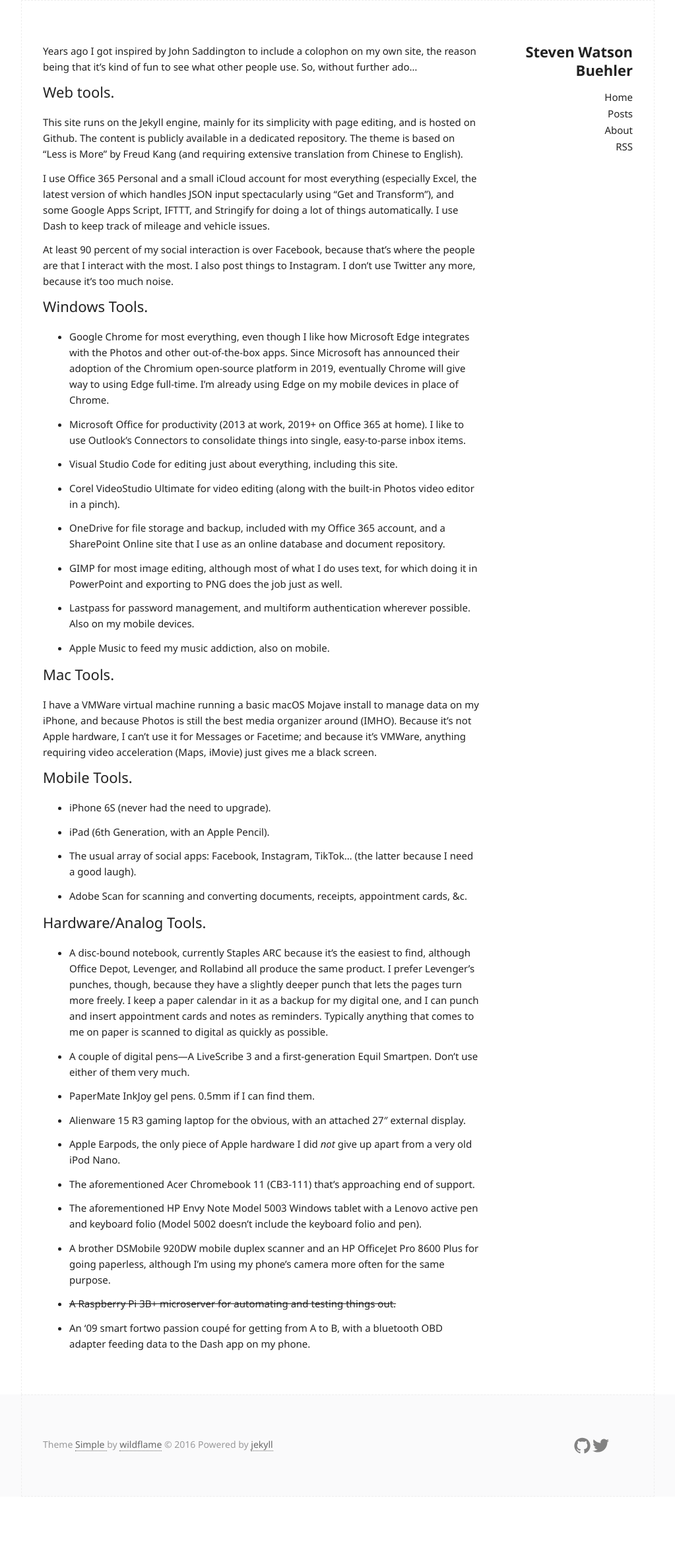
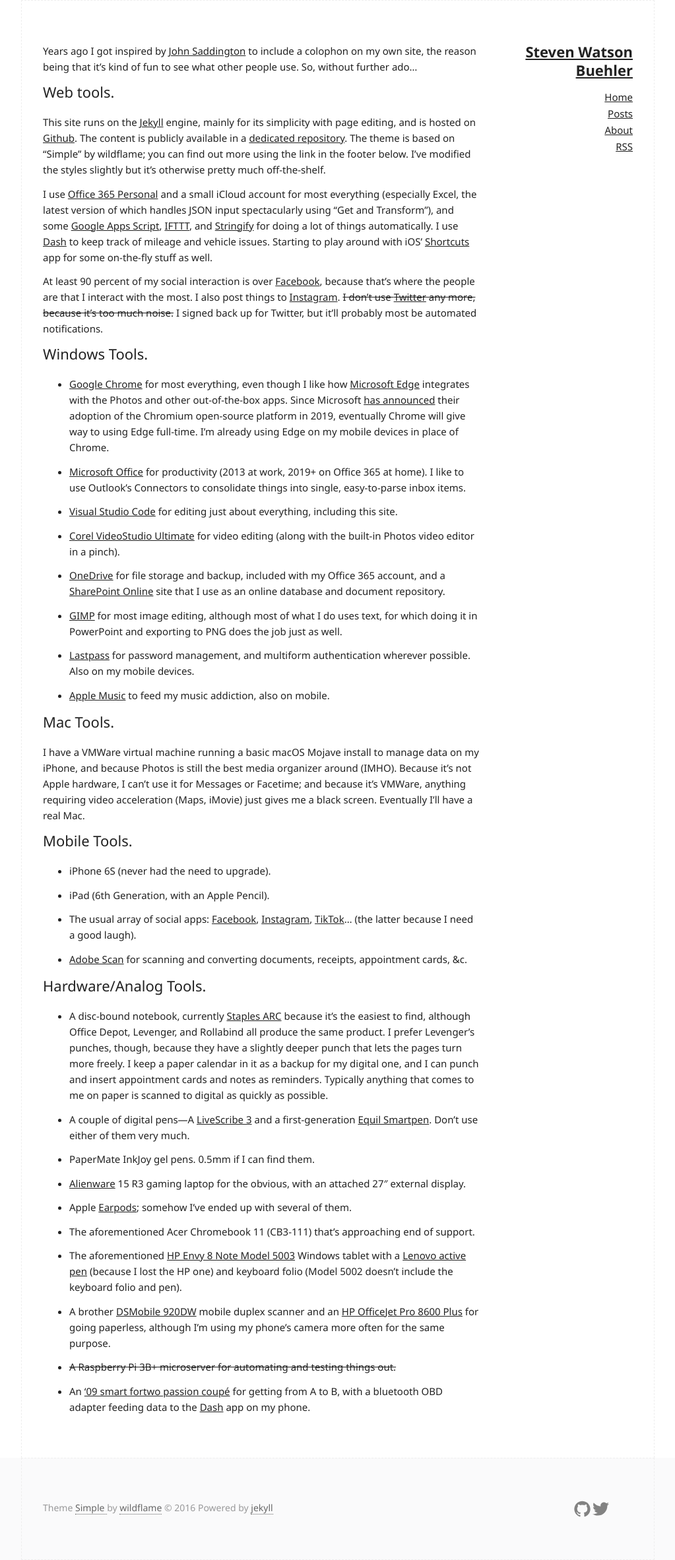
Before and after one commit to swbuehler/stevenwatsonbuehler.github.io, a Jekyll site: the page built from colophon.md, in a window 1280 px wide. Shown: the whole page at 66% size, without its empty margins (128-1151 px from the left). Built offline with Jekyll 4.4.1, drawn with Linux system fonts in a browser that asks for light colours; before the commit the page ends 2269 px from its top, so only the background shows below that.

Commit message:
Updated styles, colophon.

```diff
--- a/_sass/_base.scss
+++ b/_sass/_base.scss
@@ -175,14 +175,14 @@
 –––––––––––––––––––––––––––––––––––––––––––––––––– */
 a {
   color: #222;
-  text-decoration: none;
+  text-decoration: underline;
   //background-color: transparent;
   -webkit-transition: color .4s;
   transition: color .4s;
 }
 a:hover {
   color: #b1b1b1;
-  text-decoration: underline;
+  text-decoration: underline overline;
 }
 
 
--- a/colophon.md
+++ b/colophon.md
@@ -8,11 +8,11 @@
 
 ## Web tools.
 
-This site runs on the [Jekyll](https://jekyllrb.com/) engine, mainly for its simplicity with page editing, and is hosted on [Github](https://www.github.com). The content is publicly available in a [dedicated repository](https://github.com/swbuehler/swbuehler.github.io). The theme is based on "Less is More" by Freud Kang (and requiring extensive translation from Chinese to English).
+This site runs on the [Jekyll](https://jekyllrb.com/) engine, mainly for its simplicity with page editing, and is hosted on [Github](https://www.github.com). The content is publicly available in a [dedicated repository](https://github.com/swbuehler/swbuehler.github.io). The theme is based on "Simple" by wildflame; you can find out more using the link in the footer below. I've modified the styles slightly but it's otherwise pretty much off-the-shelf.
 
-I use [Office 365 Personal](https://www.office.com) and a small iCloud account for most everything (especially Excel, the latest version of which handles JSON input spectacularly using "Get and Transform"), and some [Google Apps Script](https://script.google.com), [IFTTT](https://www.ifttt.com), and [Stringify](https://www.stringify.com) for doing a lot of things automatically. I use [Dash](https://dash.by) to keep track of mileage and vehicle issues.
+I use [Office 365 Personal](https://www.office.com) and a small iCloud account for most everything (especially Excel, the latest version of which handles JSON input spectacularly using "Get and Transform"), and some [Google Apps Script](https://script.google.com), [IFTTT](https://www.ifttt.com), and [Stringify](https://www.stringify.com) for doing a lot of things automatically. I use [Dash](https://dash.by) to keep track of mileage and vehicle issues. Starting to play around with iOS' [Shortcuts](https://support.apple.com/guide/shortcuts/welcome/ios) app for some on-the-fly stuff as well.
 
-At least 90 percent of my social interaction is over [Facebook](https://fb.me/stevenwatsonbuehler), because that's where the people are that I interact with the most. I also post things to [Instagram](https://www.instagram.com/stevenwatsonb). I don't use [Twitter](https://www.twitter.com) any more, because it's too much noise.
+At least 90 percent of my social interaction is over [Facebook](https://fb.me/stevenwatsonbuehler), because that's where the people are that I interact with the most. I also post things to [Instagram](https://www.instagram.com/stevenwatsonb). <del>I don't use [Twitter](https://www.twitter.com) any more, because it's too much noise.</del> I signed back up for Twitter, but it'll probably most be automated notifications.
 
 ## Windows Tools.
 
@@ -34,7 +34,7 @@
 
 ## Mac Tools.
 
-I have a VMWare virtual machine running a basic macOS Mojave install to manage data on my iPhone, and because Photos is still the best media organizer around (IMHO). Because it's not Apple hardware, I can't use it for Messages or Facetime; and because it's VMWare, anything requiring video acceleration (Maps, iMovie) just gives me a black screen.
+I have a VMWare virtual machine running a basic macOS Mojave install to manage data on my iPhone, and because Photos is still the best media organizer around (IMHO). Because it's not Apple hardware, I can't use it for Messages or Facetime; and because it's VMWare, anything requiring video acceleration (Maps, iMovie) just gives me a black screen. Eventually I'll have a real Mac.
 
 ## Mobile Tools.
 
@@ -56,14 +56,14 @@
 
 - [Alienware](https://www.alienware.com) 15 R3 gaming laptop for the obvious, with an attached 27&Prime; external display.
 
-- Apple Earpods, the only piece of Apple hardware I did _not_ give up apart from a very old iPod Nano.
+- Apple [Earpods](https://www.apple.com/shop/product/MNHF2AM/A/earpods-with-35-mm-headphone-plug?fnode=67f3fe5f8e47681d909832e8332a9386d53eddd3850b1d1d9f8251b25ada413d7ff6f17959d41cd5fd7f61bf3e082a7541aed6aa96bc360633a65efb90cf9a4315f29fd5af3ae80f3f68772327f2d9f5b163719d99806d7f251538b4d4a4fe1f); somehow I've ended up with several of them.
 
 - The aforementioned Acer Chromebook 11 (CB3-111) that's approaching end of support.
 
-- The aforementioned HP Envy Note Model 5003 Windows tablet with a Lenovo active pen and keyboard folio (Model 5002 doesn't include the keyboard folio and pen).
+- The aforementioned [HP Envy 8 Note Model 5003](https://support.hp.com/us-en/product/HP-ENVY-8-Note-Tablet/8744686/model/9082829) Windows tablet with a [Lenovo active pen](https://support.lenovo.com/us/en/accessories/acc100285) (because I lost the HP one) and keyboard folio (Model 5002 doesn't include the keyboard folio and pen).
 
-- A brother DSMobile 920DW mobile duplex scanner and an HP OfficeJet Pro 8600 Plus for going paperless, although I'm using my phone's camera more often for the same purpose.
+- A brother [DSMobile 920DW](https://www.brother-usa.com/products/ds920dw) mobile duplex scanner and an [HP OfficeJet Pro 8600 Plus](https://support.hp.com/us-en/product/hp-officejet-pro-8600-plus-e-all-in-one-printer-series-n911/4322915) for going paperless, although I'm using my phone's camera more often for the same purpose.
 
 - <del>A Raspberry Pi 3B+ microserver for automating and testing things out.</del>
 
-- An '09 smart fortwo passion coupé for getting from A to B, with a bluetooth OBD adapter feeding data to the Dash app on my phone.
+- An ['09 smart fortwo passion coupé](https://www.msn.com/en-us/autos/smart/fortwo/2009/sd-AAbLhrv) for getting from A to B, with a bluetooth OBD adapter feeding data to the [Dash](https://dash.by) app on my phone.
```
